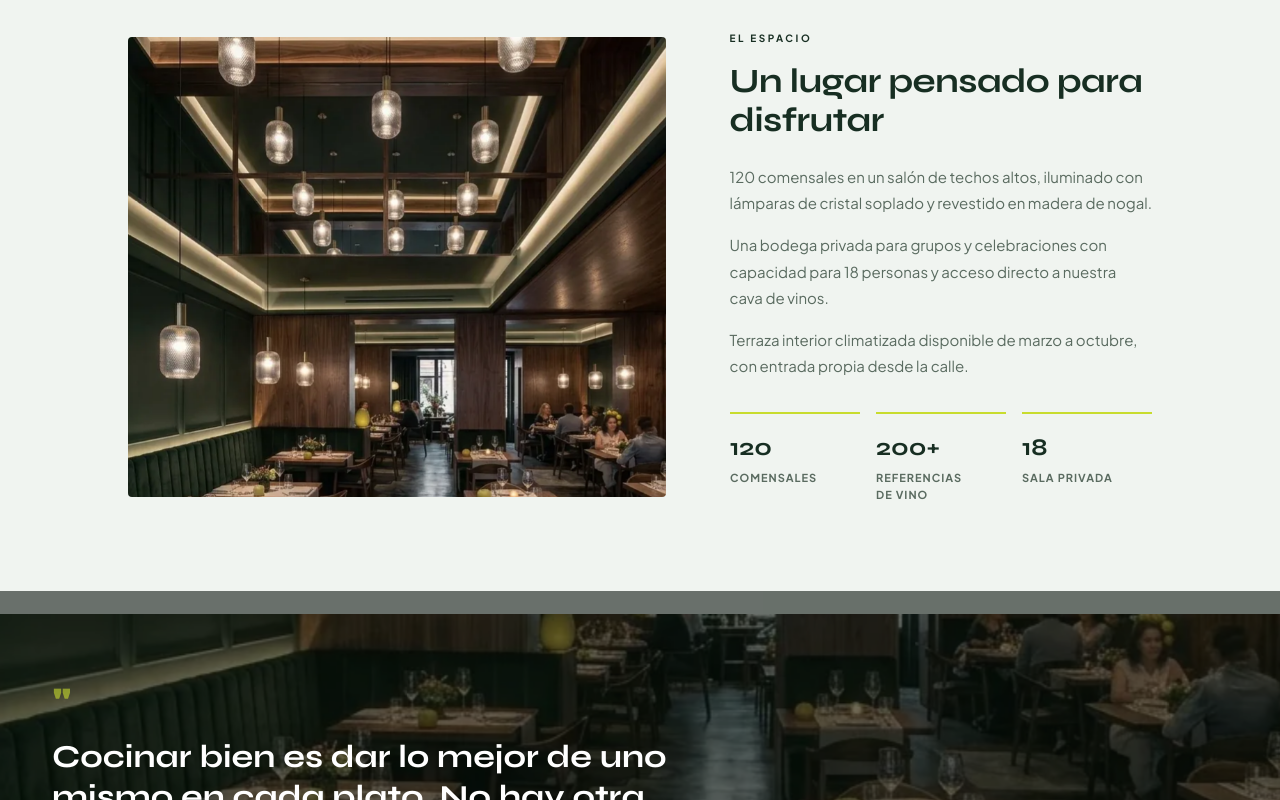
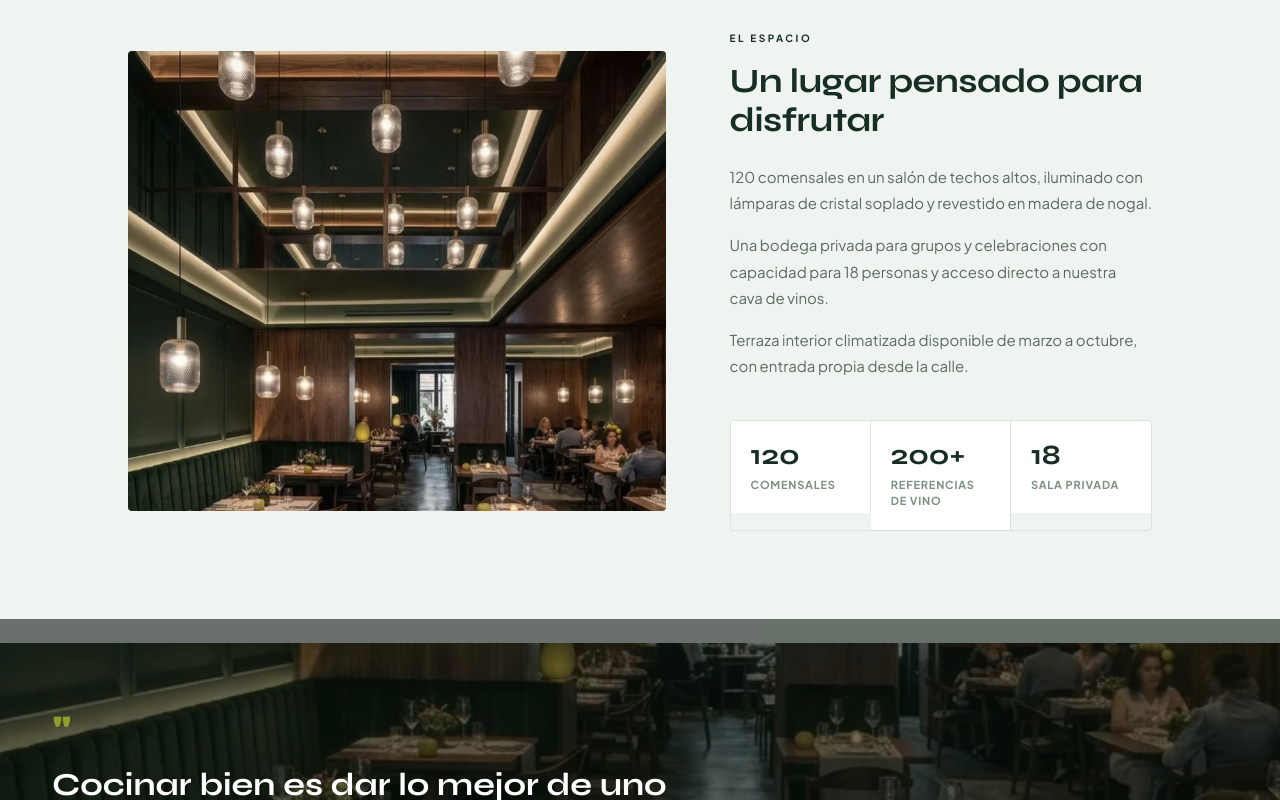
Before and after one commit to pablo-redondo/restaurant-web, a Next.js app: page /nosotros in a window 1280 px wide. Shown: the part 2000-2800 px from the top of the page. Built offline with nearby package versions, Linux system fonts and the light colour scheme; no server answers; a web font is replaced by a local one.

Commit message:
fix: redesign nosotros stats cards for clean consistent look

```diff
--- a/src/app/nosotros/page.tsx
+++ b/src/app/nosotros/page.tsx
@@ -37,7 +37,7 @@ const milestones = [
 
 const stats = [
   { to: 120, suffix: '',  label: 'Comensales' },
-  { to: 200, suffix: '+', label: 'Referencias\nde vino' },
+  { to: 200, suffix: '+', label: 'Referencias de vino' },
   { to: 18,  suffix: '',  label: 'Sala privada' },
 ];
 
@@ -153,17 +153,19 @@ export default function NosotrosPage() {
               <p>Una bodega privada para grupos y celebraciones con capacidad para 18 personas y acceso directo a nuestra cava de vinos.</p>
               <p>Terraza interior climatizada disponible de marzo a octubre, con entrada propia desde la calle.</p>
             </div>
-            <div className="mt-8 grid grid-cols-3 gap-4">
+
+            {/* Stats ── fila horizontal limpia */}
+            <div className="mt-10 flex gap-0 border border-[#D8E4DC] rounded-[4px] overflow-hidden">
               {stats.map((s, i) => (
-                <AnimateIn key={s.label} delay={i * 80}>
-                  <TiltCard intensity={5}>
-                    <div className="border-t-2 border-[#C8DC2E] pt-4">
-                      <p className="font-heading font-bold text-[24px] text-[#172E22]">
-                        <CountUp to={s.to} suffix={s.suffix} />
-                      </p>
-                      <p className="text-[11px] text-[#5A6B60] font-bold tracking-[1px] uppercase mt-1" style={{ whiteSpace: 'pre-line' }}>{s.label}</p>
-                    </div>
-                  </TiltCard>
+                <AnimateIn key={s.label} delay={i * 80} className="flex-1">
+                  <div className={`px-5 py-5 bg-white flex flex-col gap-1${
+                    i < stats.length - 1 ? ' border-r border-[#D8E4DC]' : ''
+                  }`}>
+                    <p className="font-heading font-bold text-[28px] leading-none text-[#172E22]">
+                      <CountUp to={s.to} suffix={s.suffix} />
+                    </p>
+                    <p className="text-[11px] text-[#7A9080] font-bold tracking-[0.8px] uppercase mt-1">{s.label}</p>
+                  </div>
                 </AnimateIn>
               ))}
             </div>
```
